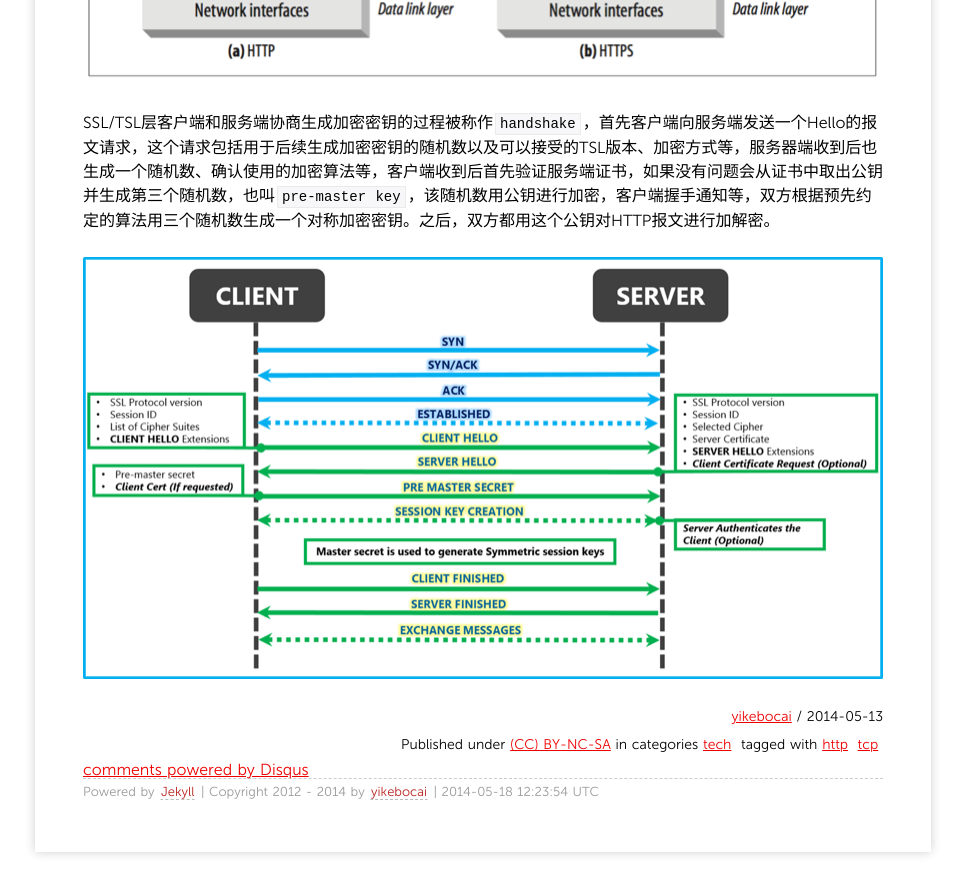
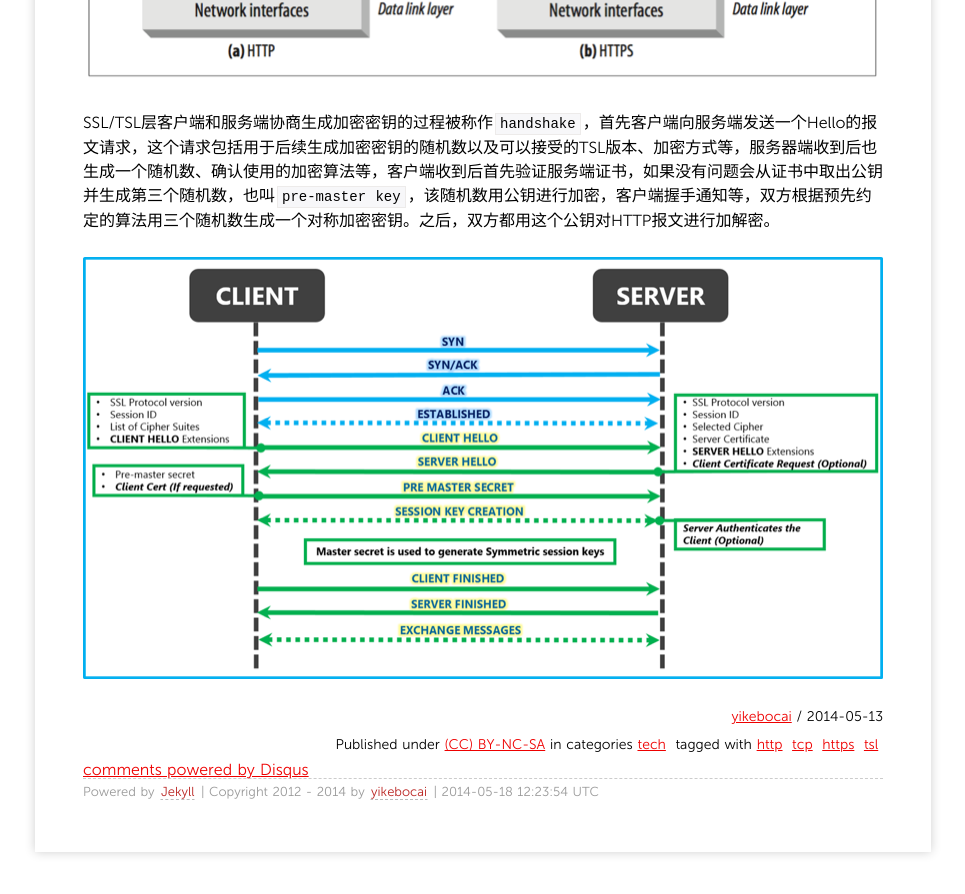
Before and after one commit to yikebocai/yikebocai.github.io, a Jekyll site: the page built from _posts/2014/2014-05-13-http-request-lifecycle-2.md, in a window 1280 px wide and 900 px high, scrolled down 3368 px. Shown: the top 894 px of the window, without its empty margins (157-1122 px from the left). Built offline with Jekyll 4.4.1, drawn with Linux system fonts in a browser that asks for light colours; Markdown is read by kramdown in place of the engine named in the settings; comment, search, counter and statistics services are not loaded.

Commit message:
add tags

```diff
--- a/_posts/2014/2014-05-13-http-request-lifecycle-2.md
+++ b/_posts/2014/2014-05-13-http-request-lifecycle-2.md
@@ -5,6 +5,8 @@ categories: tech
 tags:
 - http
 - tcp
+- https
+- tsl
 ---
 
 ### 建立连接
```
